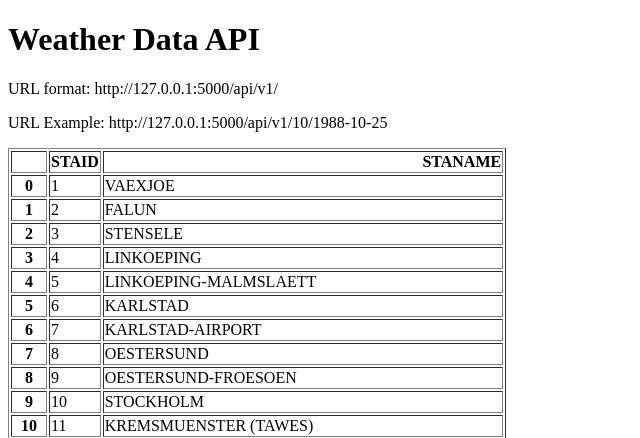
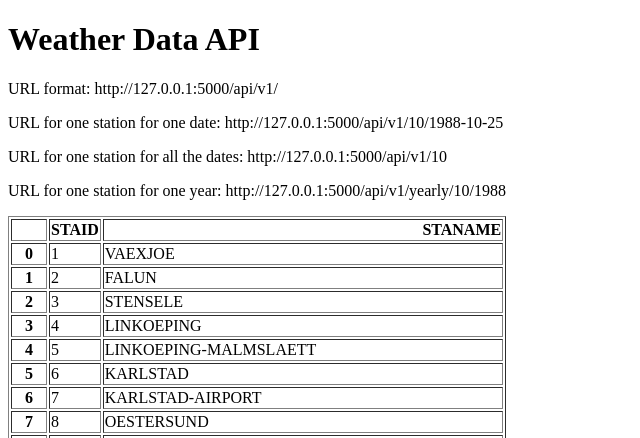
Before and after one commit to tomadel/6.Weather-data-API, a Flask app: page / in a window 1280 px wide. Shown: the top 438 px of the page, without its empty margins (0-640 px from the left). Run offline with Flask 3, Linux system fonts and the light colour scheme.

Commit message:
Show specific years in the API

```diff
--- a/main.py
+++ b/main.py
@@ -20,5 +20,21 @@ def get_weather(station, date):
             "temperature": temperature}
 
 
+
+@app.route("/api/v1/<station>")
+def get_a_station_data(station):
+    filename = "data_small/TG_STAID" + str(station).zfill(6) + ".txt"
+    df = pd.read_csv(filename, skiprows=20, parse_dates=["    DATE"])
+    result = df.to_dict(orient="records")
+    return result
+
+@app.route("/api/v1/yearly/<station>/<year>")
+def get_a_station_data_for_year(station, year):
+    filename = "data_small/TG_STAID" + str(station).zfill(6) + ".txt"
+    df = pd.read_csv(filename, skiprows=20)
+    df["    DATE"] = df["    DATE"].astype(str)
+    result = df[df["    DATE"].str.startswith(str(year))].to_dict()
+    return result
+
 if __name__ == "__main__":
     app.run(debug=True)
--- a/templates/home.html
+++ b/templates/home.html
@@ -7,7 +7,9 @@
 <body>
  <h1>Weather Data API</h1>
  <p>URL format: http://127.0.0.1:5000/api/v1/ </p>
- <p>URL Example: http://127.0.0.1:5000/api/v1/10/1988-10-25 </p>
+ <p>URL for one station for one date: http://127.0.0.1:5000/api/v1/10/1988-10-25 </p>
+ <p>URL for one station for all the dates: http://127.0.0.1:5000/api/v1/10 </p>
+ <p>URL for one station for one year: http://127.0.0.1:5000/api/v1/yearly/10/1988 </p>
  <p>{{data | safe}}  </p>
 </body>
 </html>
```
